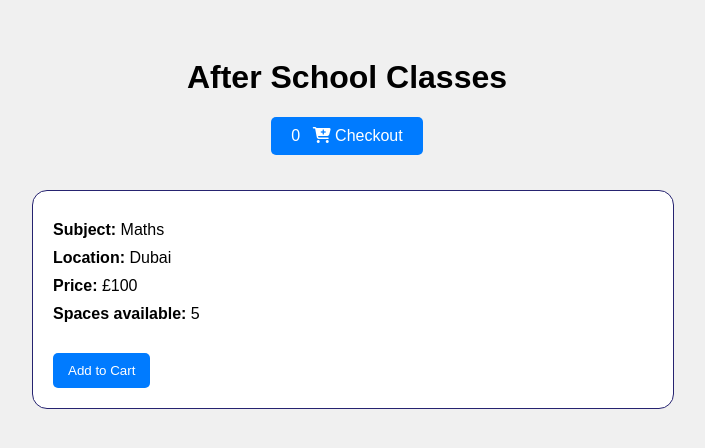
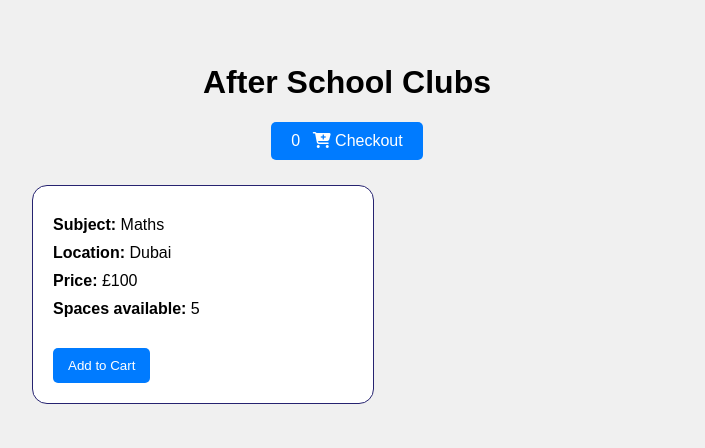
Before and after one commit to DenizIster123/Coursework---Full-Stack-Development, a plain HTML site: page Index.html in a window 1280 px wide. Shown: the part 184-632 px from the top of the page, without its empty margins (308-1013 px from the left). Drawn offline with nearby package versions, Linux system fonts and the light colour scheme.

Commit message:
resized the activity box and put inside a activities panel div

```diff
--- a/Index.html
+++ b/Index.html
@@ -3,7 +3,7 @@
 <head>
     <meta charset="UTF-8">
     <meta name="viewport" content="width=device-width, initial-scale=1.0">
-    <title>After School Classes</title>
+    <title>After School Clubs</title>
     <style>
         body {
             font-family: Arial, sans-serif;
@@ -41,13 +41,16 @@
             margin-left: 8px;
         }
 
+        .Activties-panel {
+        }
+
         .After_School_Activities {
-            width: 100%; /* Use full width of the app div */
+            width: 50%; /* Use full width of the app div */
             padding: 20px;
             border-radius: 15px;
             background-color: white;
             border: 1px solid rgb(38, 35, 112);
-            margin-top: 20px;
+            margin-top: 10px;
         }
 
         .After_School_Activities p {
@@ -75,7 +78,7 @@
 <body>
     <div id="app">
         <header>
-            <h1>After School Classes</h1>
+            <h1>After School Clubs</h1>
             <button v-on:click="showCheckout">
                 {{ cartItemCount }}
                 <span class="fa-solid fa-cart-plus"></span>
@@ -83,12 +86,14 @@
             </button>
         </header>
 
+        <div class="Activties-panel">
             <div class="After_School_Activities">
                 <p><strong>Subject:</strong> Maths</p>
                 <p><strong>Location:</strong> Dubai</p>
                 <p><strong>Price:</strong> £100</p>
                 <p><strong>Spaces available:</strong> 5</p>
                 <button class="add-to-cart-btn" v-on:click="addToCart">Add to Cart</button>
+            </div>
         </div>
     </div>
 
```
Also changed, not shown: Images/maths.jpg (added). Lines whose indentation alone changed are shown as unchanged.
